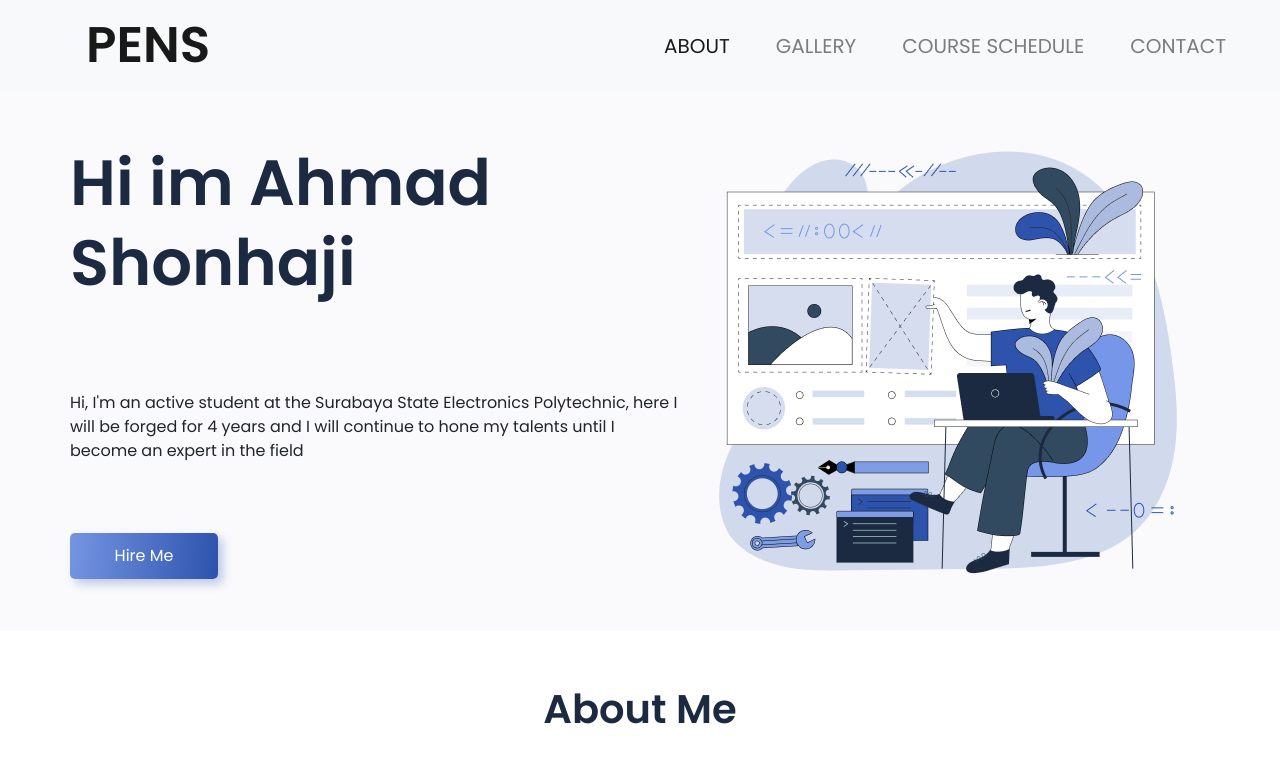
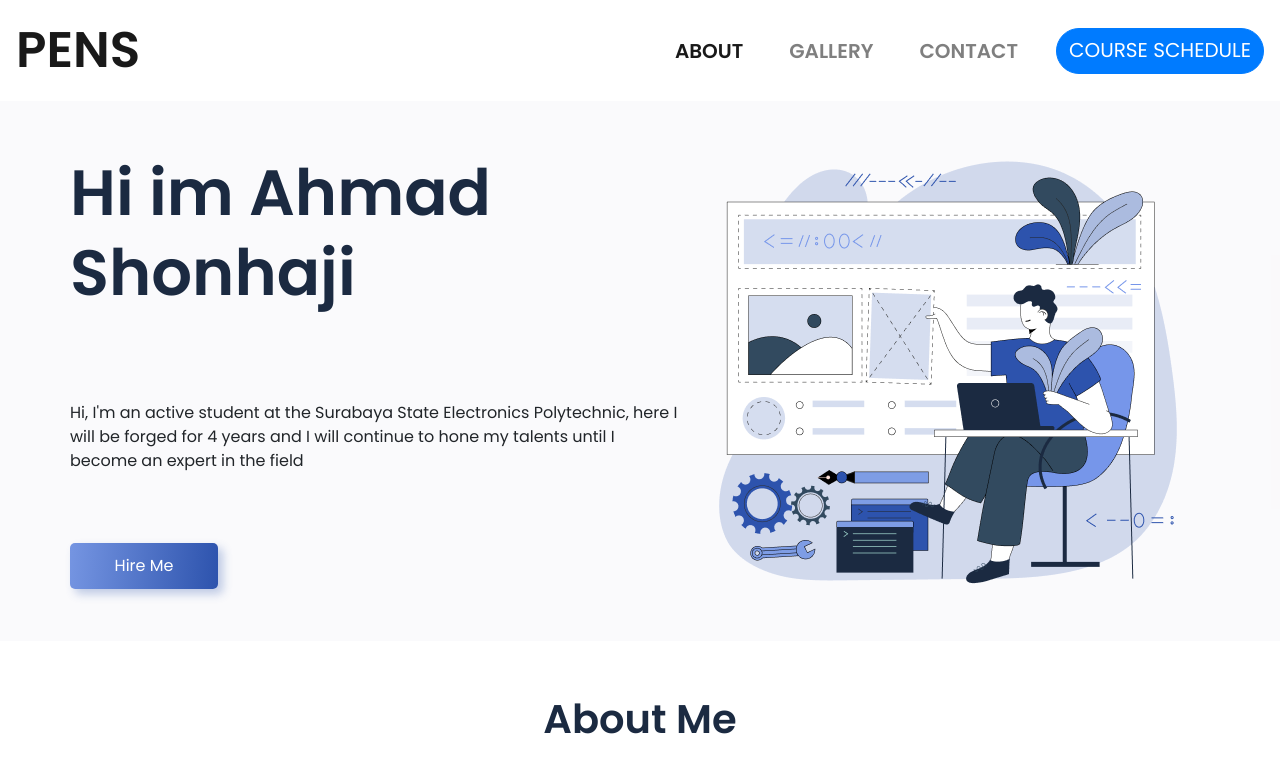
Before and after one commit to ahmadsoni/workshop-desain-web, a plain HTML site: page index.html in a window 1280 px wide. Shown: the top 784 px of the page. Drawn offline with nearby package versions, Linux system fonts and the light colour scheme.

Commit message:
update fiture bootstrap new

```diff
--- a/assets/style.css
+++ b/assets/style.css
@@ -353,18 +353,43 @@ footer{
 }
 
 
+/*bootstrap code*/
 
 
 .navbar-brand {
     font-family: Poppins;
     font-size: 50px;
     font-weight: 600;
-    padding: 0px 70px;
+
 }
 
-.nav-link {
+/*utility*/
+
+.tombol {
     text-transform: uppercase;
-    margin-right: 30px;
-    font-size: 20px;
-    padding: 0px 70px;
+    border-radius: 40px;
 }
+
+/*reponsive destop*/
+
+@media (min-width: 992px) {
+    .nav-link {
+        text-transform: uppercase;
+        margin-right: 30px;
+        font-size: 20px;
+        font-weight: 600;
+    }
+    .nav-item{
+         font-size: 20px;
+        font-weight: 600px;
+    }
+    .nav-link:hover::after{
+        content: '';
+        display: block;
+        border-bottom: 3px solid #1455ec;
+        width: 50%;
+        padding-bottom: 5px;
+        margin-bottom: -8px;
+    }
+
+ }
--- a/index.html
+++ b/index.html
@@ -17,17 +17,17 @@
 <body>
 <header>
 <!--di gunakan untuk NavBar-->
-<nav class="navbar navbar-expand-lg navbar-light bg-light">
+<nav class="navbar navbar-expand-lg navbar-light ">
     <a class="navbar-brand" href="#">PENS</a>
     <button class="navbar-toggler" type="button" data-toggle="collapse" data-target="#navbarNavAltMarkup" aria-controls="navbarNavAltMarkup" aria-expanded="false" aria-label="Toggle navigation">
       <span class="navbar-toggler-icon"></span>
     </button>
     <div class="collapse navbar-collapse" id="navbarNavAltMarkup">
       <div class="navbar-nav ml-auto">
-                            <a class="nav-link active" href="#about">About <span class="sr-only">(current)</span></a>
-                            <a class="nav-link" href="#gallery">Gallery</a>
-                            <a class="nav-link" href="#jadwal">Course schedule</a>
-                            <a class="nav-link" href="#contact">Contact</a>
+                            <a class="nav-item nav-link active" href="#about">About <span class="sr-only">(current)</span></a>
+                            <a class="nav-item nav-link" href="#gallery">Gallery</a>
+                            <a class="nav-item nav-link" href="#contact">Contact</a>
+                            <a class="nav-item tombol btn btn-primary" href="#jadwal">Course schedule</a>
                         </div>
                     </div>
                   </nav>
```
